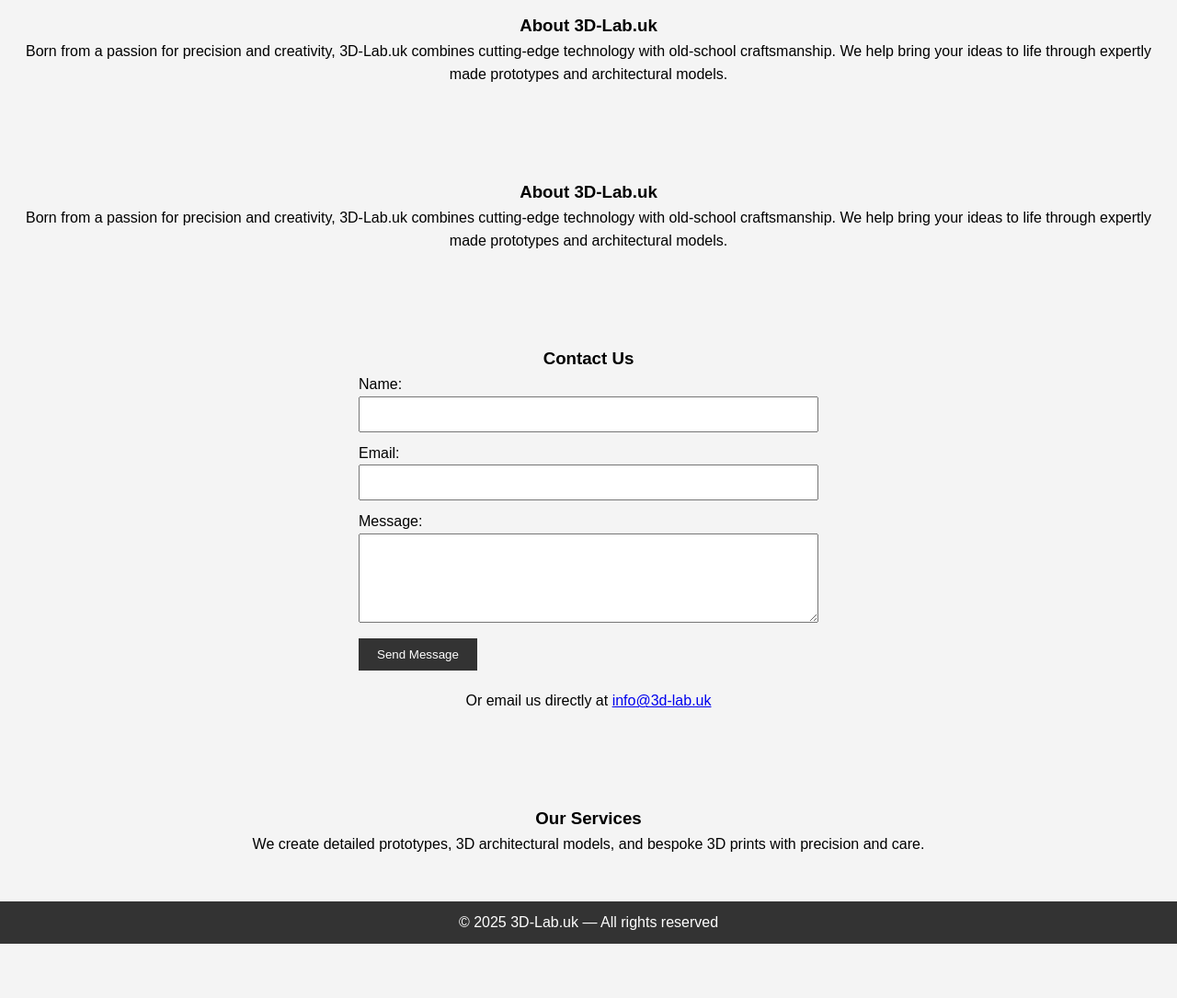
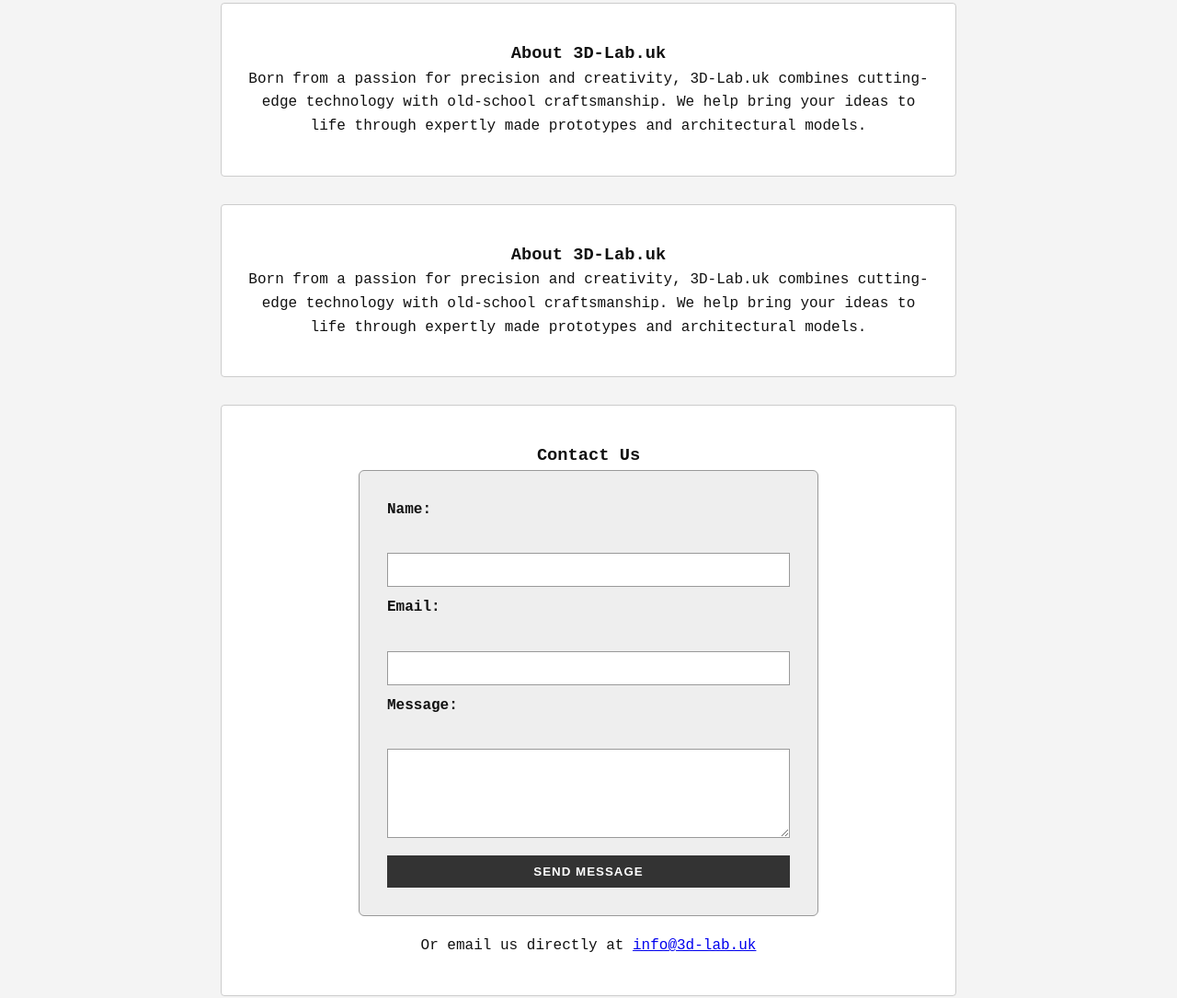
Before and after one commit to madbadteacher/3d-lab.uk, a plain HTML site: page index.html in a window 1280 px wide. Shown: the part 428-1513 px from the top of the page at 92% size. Before the commit the page ends 1454 px from the top, so only its background shows below. Drawn offline with Linux system fonts and the light colour scheme.

Commit message:
Update styles.css

```diff
--- a/styles.css
+++ b/styles.css
@@ -1,14 +1,17 @@
-/* General Styles */
+/* Global Reset */
 * {
   margin: 0;
   padding: 0;
   box-sizing: border-box;
 }
 
+/* Base Styles */
 body {
-  font-family: Arial, sans-serif;
+  font-family: 'Courier New', Courier, monospace;
   line-height: 1.6;
   background-color: #f4f4f4;
+  color: #111; /* Strong contrast for better legibility */
+  padding-bottom: 100px;
 }
 
 header {
@@ -25,20 +28,22 @@ header h1 {
 
 nav ul {
   list-style-type: none;
+  margin-top: 10px;
 }
 
 nav ul li {
   display: inline;
-  margin-right: 20px;
+  margin: 0 15px;
 }
 
 nav ul li a {
   color: #fff;
   text-decoration: none;
+  font-weight: bold;
 }
 
 #hero {
-  background: url('3d-printer-city.png') no-repeat center center/cover;
+  background: url('ww2_bomber_bg.jpg.png') no-repeat center center/cover;
   color: #fff;
   text-align: center;
   padding: 100px 20px;
@@ -46,16 +51,70 @@ nav ul li a {
 
 #hero h2 {
   font-size: 2.5em;
+  text-shadow: 1px 1px 2px #000;
+}
+
+section {
+  padding: 50px 20px;
+  text-align: center;
 }
 
 #services, #about, #contact {
-  padding: 50px 20px;
-  text-align: center;
+  background-color: #fff;
+  margin: 30px auto;
+  max-width: 800px;
+  border: 1px solid #ccc;
+  border-radius: 4px;
+  padding: 40px 20px;
+}
+
+/* Form Styles */
+form {
+  max-width: 500px;
+  margin: 40px auto;
+  text-align: left;
+  background-color: #eee;
+  padding: 30px;
+  border: 1px solid #999;
+  border-radius: 6px;
+}
+
+label {
+  display: block;
+  margin-bottom: 8px;
+  font-weight: bold;
+}
+
+input[type="text"],
+input[type="email"],
+textarea {
+  width: 100%;
+  padding: 10px;
+  margin-bottom: 15px;
+  border: 1px solid #999;
+  background-color: #fff;
+  color: #111;
+}
+
+button[type="submit"] {
+  width: 100%;
+  padding: 12px;
+  background-color: #333;
+  color: #fff;
+  font-weight: bold;
+  border: none;
+  cursor: pointer;
+  text-transform: uppercase;
+  letter-spacing: 1px;
 }
 
 footer {
   background: #333;
   color: #fff;
   text-align: center;
-  padding: 10px;
+  padding: 15px;
+  position: relative;
+  bottom: 0;
+  width: 100%;
+  margin-top: 60px;
 }
```
